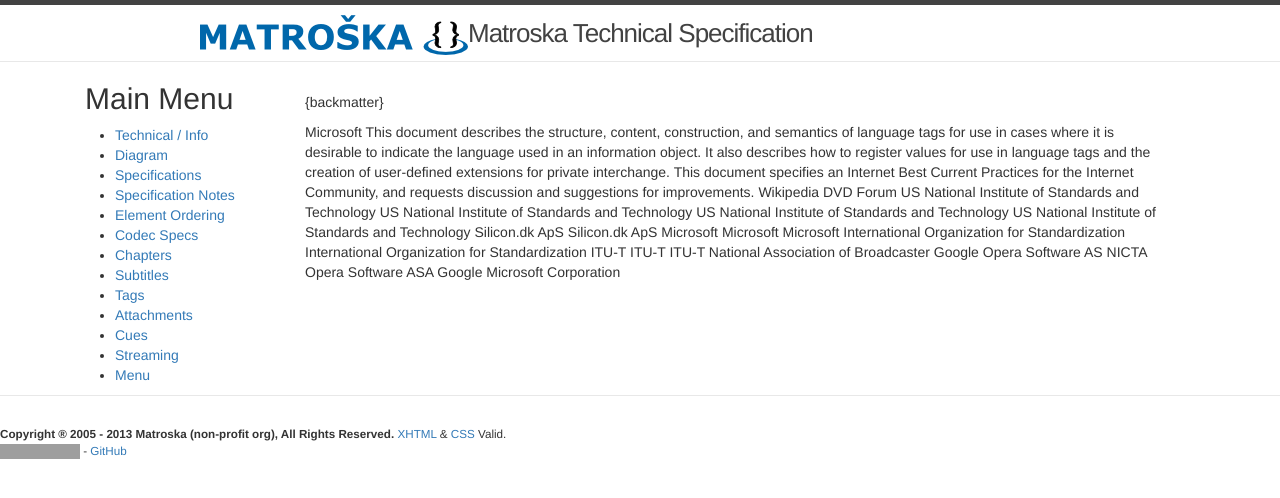
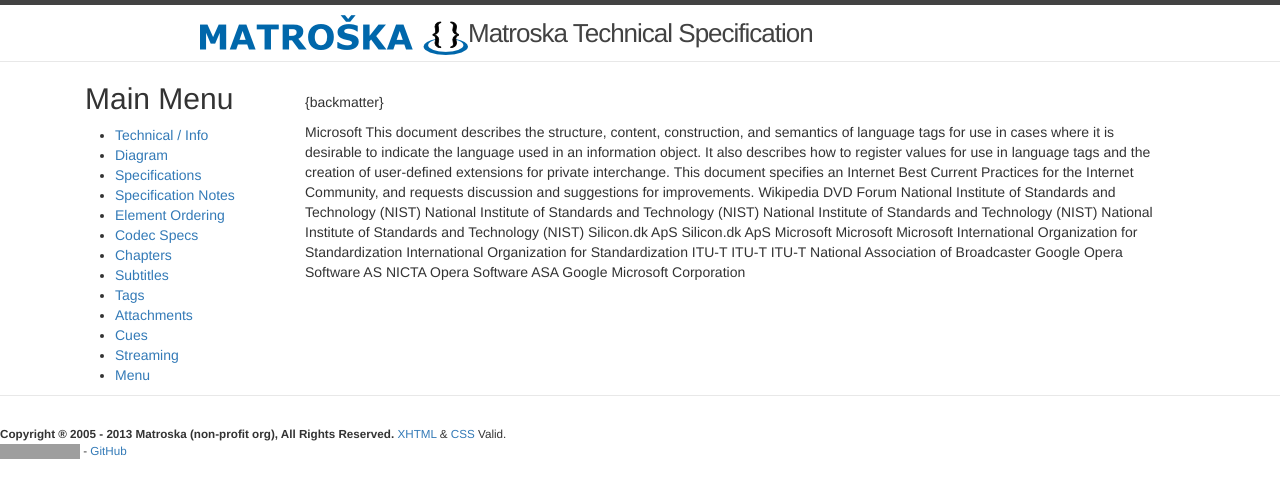
Before and after one commit to ietf-wg-cellar/matroska-specification, a Jekyll site: the page built from rfc_backmatter_matroska.md, in a window 1280 px wide. Shown: the top 498 px of the page. Built offline with Jekyll 4.4.1, drawn with Linux system fonts in a browser that asks for light colours; our own code applies the rules of GitHub Pages for plain Markdown files; grey boxes are pictures that could not be loaded.

Commit message:
fix the name of the NIST organisation

```diff
--- a/rfc_backmatter_matroska.md
+++ b/rfc_backmatter_matroska.md
@@ -61,7 +61,7 @@
   <front>
     <title>Data Encryption Standard (DES)</title>
     <author>
-      <organization>US National Institute of Standards and Technology</organization>
+      <organization>National Institute of Standards and Technology (NIST)</organization>
     </author>
     <date day="25" month="October" year="1999" />
   </front>
@@ -72,7 +72,7 @@
   <front>
     <title>Advanced Encryption Standard (AES)</title>
     <author>
-      <organization>US National Institute of Standards and Technology</organization>
+      <organization>National Institute of Standards and Technology (NIST)</organization>
     </author>
     <date day="26" month="November" year="2001" />
   </front>
@@ -84,7 +84,7 @@
   <front>
     <title>Recommendation for Block Cipher Modes of Operation: Methods and Techniques</title>
     <author>
-      <organization>US National Institute of Standards and Technology</organization>
+      <organization>National Institute of Standards and Technology (NIST)</organization>
     </author>
     <date day="01" month="December" year="2001" />
   </front>
@@ -95,7 +95,7 @@
   <front>
     <title>Recommendation for the Triple Data Encryption Algorithm (TDEA) Block Cipher</title>
     <author>
-      <organization>US National Institute of Standards and Technology</organization>
+      <organization>National Institute of Standards and Technology (NIST)</organization>
     </author>
     <date day="01" month="November" year="2017" />
   </front>
```
